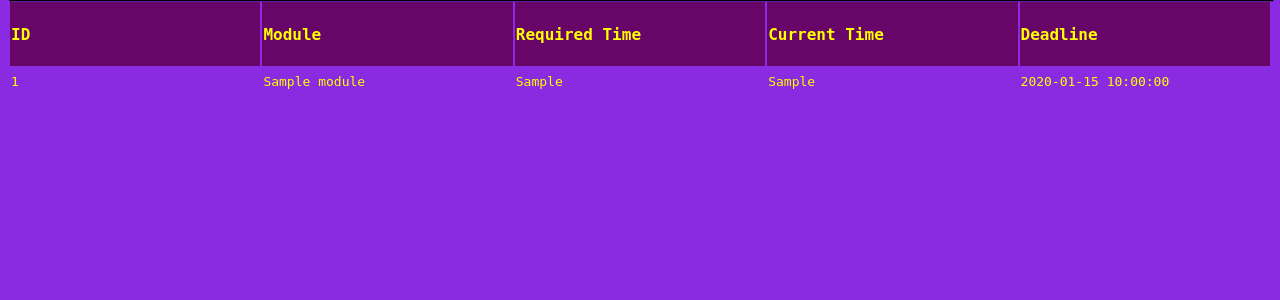
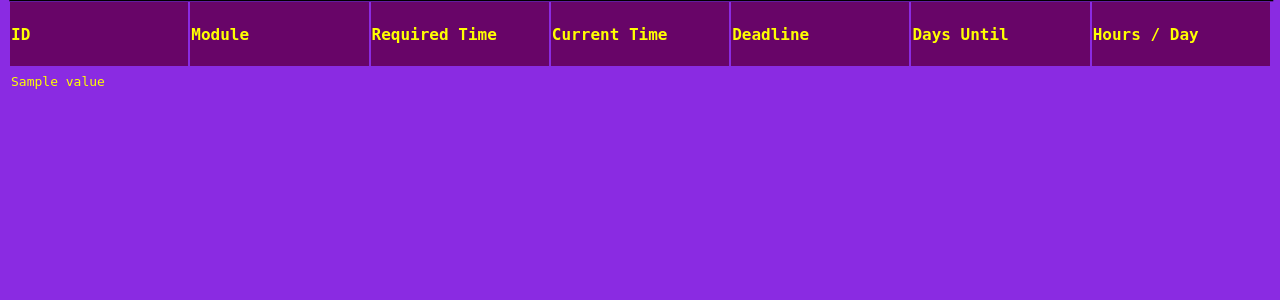
Before and after one commit to SootDan/Personal-Website, a Flask app: template templates/studytime.html in a window 1280 px wide. Shown: the part 49-349 px from the top of the page. Run offline with Flask 3, Linux system fonts and the light colour scheme; the template is opened without the code that fills it: most values are stand-ins (such as "Sample title", 1, 10 or a date in 2020).

Commit message:
feat: basic time math

```diff
--- a/app.py
+++ b/app.py
@@ -3,6 +3,7 @@ TODO: Add docstring
 """
 from flask import Flask, render_template, request, redirect
 import database as db
+from studytime import days_until_deadline, time_per_day
 
 app = Flask(__name__)
 db.create_studytime()
@@ -28,9 +29,14 @@ def studytime():
     """
     TODO: Add docstring
     """
-    print(db.get_modules())
+    data = db.get_modules()
+    for idx, module in enumerate(data):
+        module["days_until"] = days_until_deadline(module["deadline"])
+        # TODO: Right now it only does the required hours as if it were always 0 hours studied
+        module["time_per_day"] = time_per_day(module["required_hours"], module["deadline"])
+    print(data)
     if request.method == "GET":
-        return render_template("studytime.html", db=db.get_modules())
+        return render_template("studytime.html", db=data)
 
     # TODO: Debugging this to create modules
     #db.create_modules()
--- a/database.py
+++ b/database.py
@@ -27,6 +27,7 @@ def sql_fetchall(query: str, parameters: tuple = None) -> list[dict]:
     """
     with connect(f"dbname={DATABASE} user={USER}") as connection:
         with connection.cursor() as cursor:
+            # TODO: Rewrite this to be more pleasing to the eye
             cursor.execute(query, parameters)
             records = cursor.fetchall()
             arr: list = []
--- a/templates/studytime.html
+++ b/templates/studytime.html
@@ -8,15 +8,14 @@
         <th>Required Time</th>
         <th>Current Time</th>
         <th>Deadline</th>
+        <th>Days Until</th>
+        <th>Hours / Day</th>
     </tr>
     {% for module in db %}
         <tr class="studytime_row">
-            <td>{{ module["id"] }}</td>
-            <td>{{ module["name"] }}</td>
-            <td>{{ module["required_hours"] }}</td>
-            <td>{{ module["studied_hours"] }}</td>
-            <td>{{ module["deadline"] }}</td>
-
+            {% for key, value in module.items() %}
+                <td>{{ value }}</td>
+            {% endfor %}
         </tr>
     {% endfor %}
     <!--<form action="/studytime" method="post">
```
Also changed, not shown: studytime.py (+11 -0 lines).
